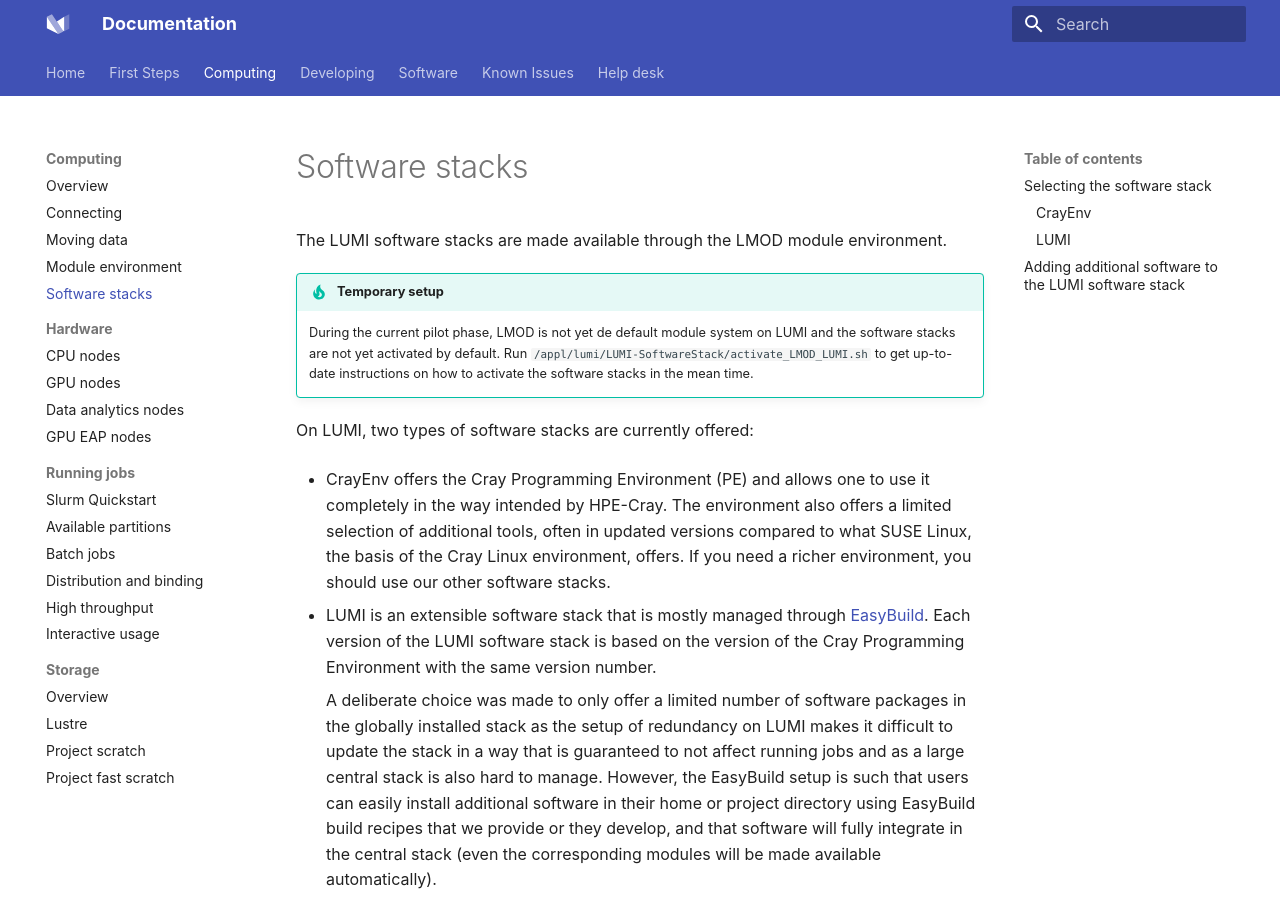
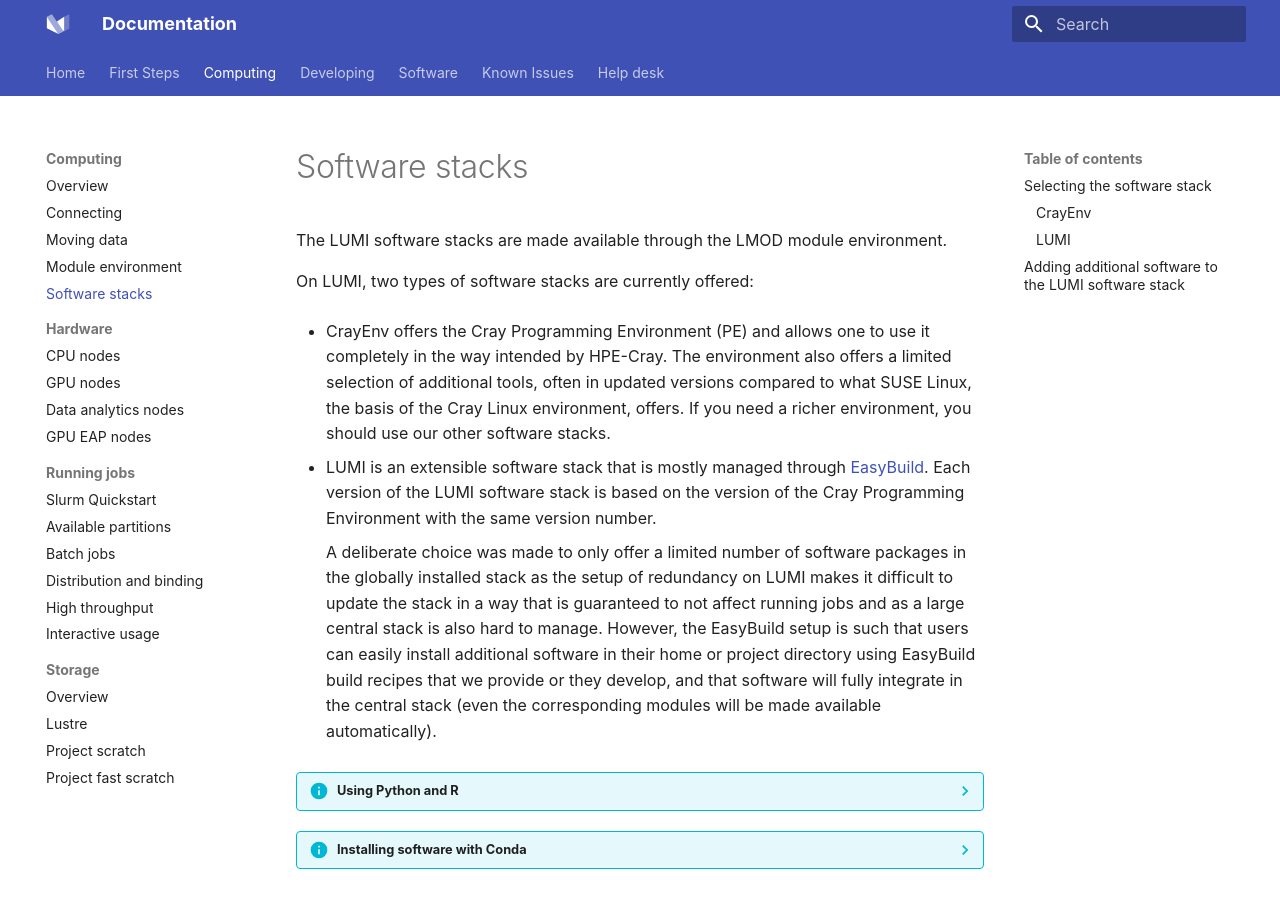
Before and after one commit to Lumi-supercomputer/lumi-userguide, an MkDocs documentation site: the page built from docs/computing/softwarestacks.md, in a window 1280 px wide and 900 px high. Built offline with MkDocs 1.6.1 and Material for MkDocs 9.7.7, drawn with Linux system fonts in a browser that asks for light colours.

Commit message:
udpate for the switch to software stack

```diff
--- a/docs/computing/softwarestacks.md
+++ b/docs/computing/softwarestacks.md
@@ -1,12 +1,6 @@
 # Software stacks
 
 The LUMI software stacks are made available through the LMOD module environment.
-
-!!! tip "Temporary setup"
-    During the current pilot phase, LMOD is not yet de default module system on
-    LUMI and the software stacks are not yet activated by default. Run
-    `/appl/lumi/LUMI-SoftwareStack/activate_LMOD_LUMI.sh` to get up-to-date
-    instructions on how to activate the software stacks in the mean time.
 
 On LUMI, two types of software stacks are currently offered:
 
```
